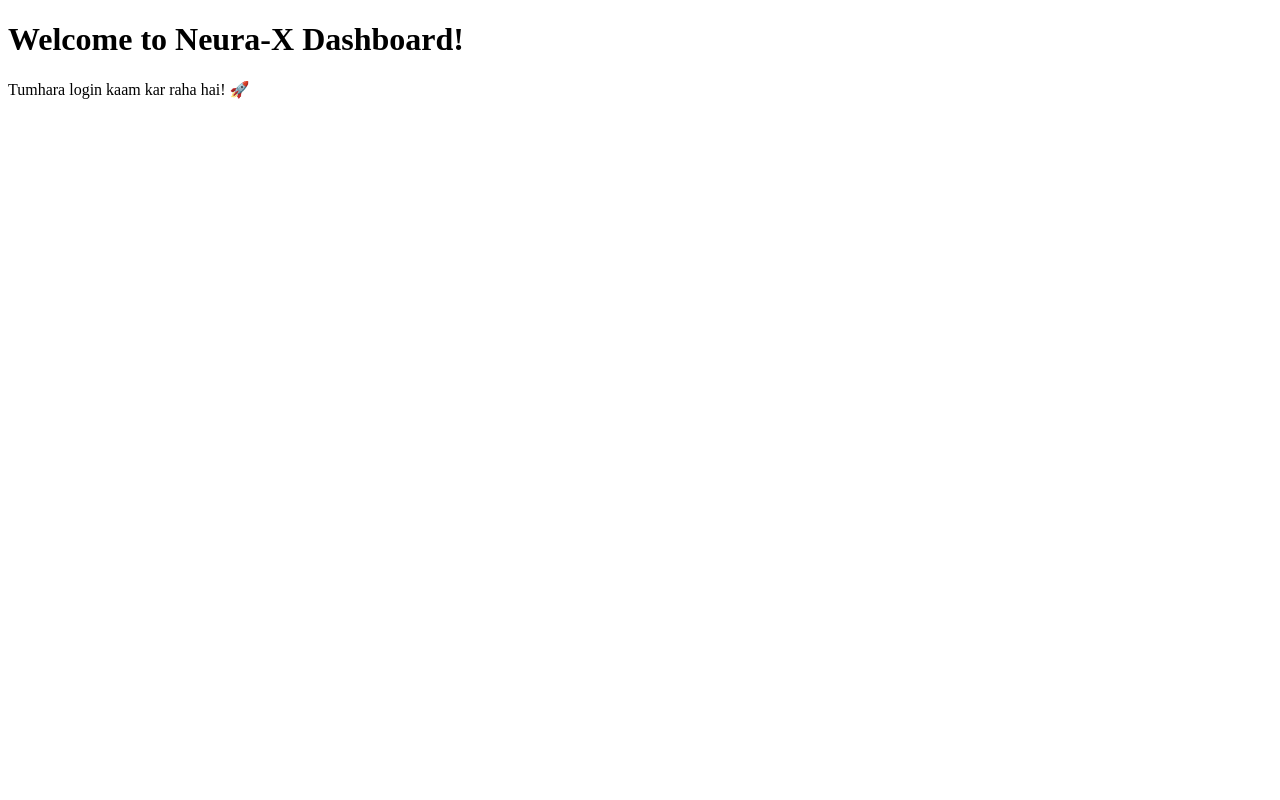
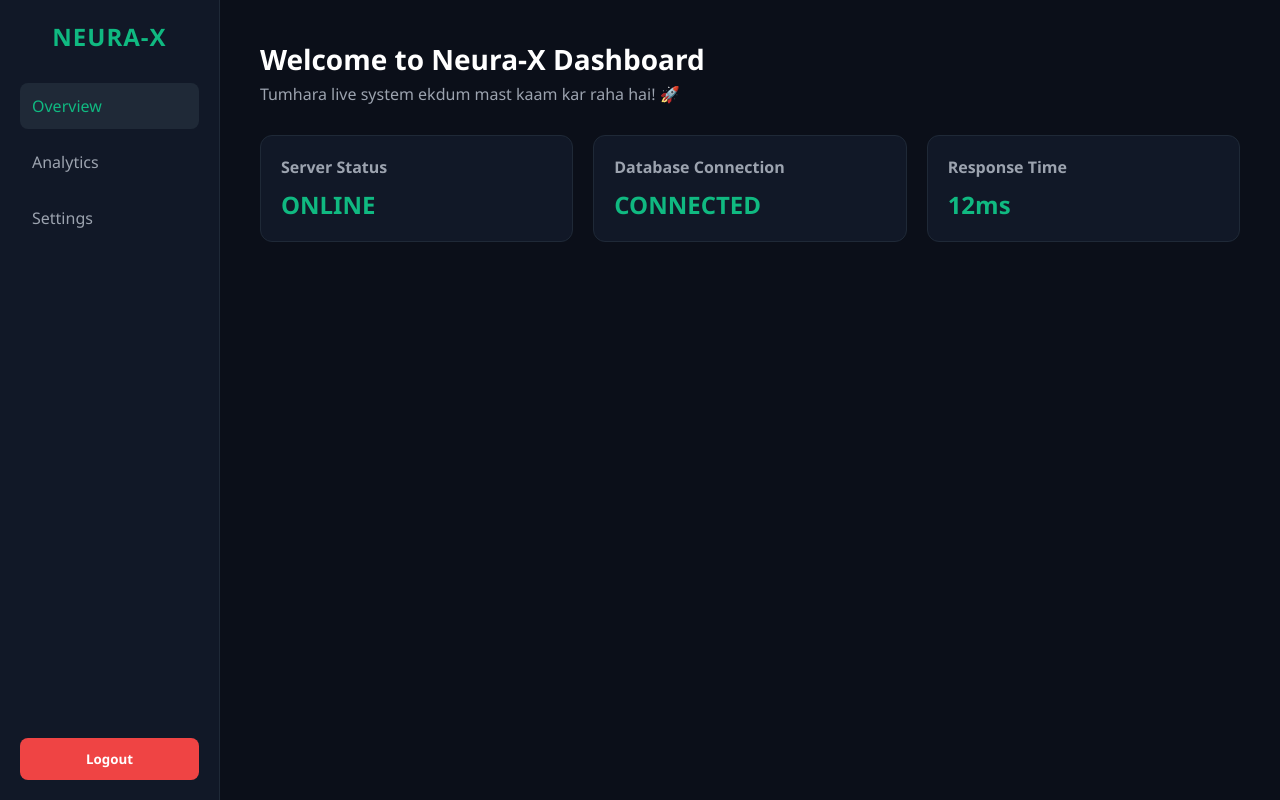
Before and after one commit to tarunkumar092004/neura-x, a website: page dashboard.html in a window 1280 px wide. Drawn offline with Linux system fonts and the light colour scheme.

Commit message:
Premium dashboard UI updated

```diff
--- a/dashboard.html
+++ b/dashboard.html
@@ -1,10 +1,141 @@
 <!DOCTYPE html>
-<html>
+<html lang="en">
 <head>
+    <meta charset="UTF-8">
+    <meta name="viewport" content="width=device-width, initial-scale=1.0">
     <title>Neura-X Dashboard</title>
+    <style>
+        * {
+            margin: 0;
+            padding: 0;
+            box-sizing: border-box;
+            font-family: 'Segoe UI', Tahoma, Geneva, Verdana, sans-serif;
+        }
+        body {
+            background-color: #0b0f19;
+            color: #ffffff;
+            display: flex;
+            min-height: 100vh;
+        }
+        /* Sidebar Design */
+        .sidebar {
+            width: 260px;
+            background-color: #111827;
+            padding: 20px;
+            display: flex;
+            flex-direction: column;
+            border-right: 1px solid #1f2937;
+        }
+        .sidebar h2 {
+            color: #10b981;
+            margin-bottom: 30px;
+            font-size: 24px;
+            letter-spacing: 1px;
+            text-align: center;
+        }
+        .sidebar a {
+            color: #9ca3af;
+            text-decoration: none;
+            padding: 12px;
+            margin-bottom: 10px;
+            border-radius: 8px;
+            transition: 0.3s;
+        }
+        .sidebar a:hover, .sidebar a.active {
+            background-color: #1f2937;
+            color: #10b981;
+        }
+        .logout-btn {
+            margin-top: auto;
+            background-color: #ef4444;
+            color: white;
+            border: none;
+            padding: 12px;
+            border-radius: 8px;
+            cursor: pointer;
+            font-weight: bold;
+            transition: 0.3s;
+        }
+        .logout-btn:hover {
+            background-color: #dc2626;
+        }
+        /* Main Content Design */
+        .main-content {
+            flex-1: 1;
+            padding: 40px;
+            width: 100%;
+        }
+        .header {
+            margin-bottom: 30px;
+        }
+        .header h1 {
+            font-size: 28px;
+            color: #ffffff;
+        }
+        .header p {
+            color: #9ca3af;
+            margin-top: 5px;
+        }
+        /* Grid Cards */
+        .grid {
+            display: grid;
+            grid-template-columns: repeat(auto-fit, minmax(250px, 1fr));
+            gap: 20px;
+        }
+        .card {
+            background-color: #111827;
+            padding: 20px;
+            border-radius: 12px;
+            border: 1px solid #1f2937;
+            transition: 0.3s;
+        }
+        .card:hover {
+            border-color: #10b981;
+            transform: translateY(-5px);
+        }
+        .card h3 {
+            color: #9ca3af;
+            font-size: 16px;
+            margin-bottom: 10px;
+        }
+        .card p {
+            font-size: 24px;
+            font-weight: bold;
+            color: #10b981;
+        }
+    </style>
 </head>
 <body>
-    <h1>Welcome to Neura-X Dashboard!</h1>
-    <p>Tumhara login kaam kar raha hai! 🚀</p>
+
+    <div class="sidebar">
+        <h2>NEURA-X</h2>
+        <a href="#" class="active">Overview</a>
+        <a href="#">Analytics</a>
+        <a href="#">Settings</a>
+        <button class="logout-btn" onclick="window.location.href='/'">Logout</button>
+    </div>
+
+    <div class="main-content">
+        <div class="header">
+            <h1>Welcome to Neura-X Dashboard</h1>
+            <p>Tumhara live system ekdum mast kaam kar raha hai! 🚀</p>
+        </div>
+
+        <div class="grid">
+            <div class="card">
+                <h3>Server Status</h3>
+                <p>ONLINE</p>
+            </div>
+            <div class="card">
+                <h3>Database Connection</h3>
+                <p>CONNECTED</p>
+            </div>
+            <div class="card">
+                <h3>Response Time</h3>
+                <p>12ms</p>
+            </div>
+        </div>
+    </div>
+
 </body>
 </html>
```
